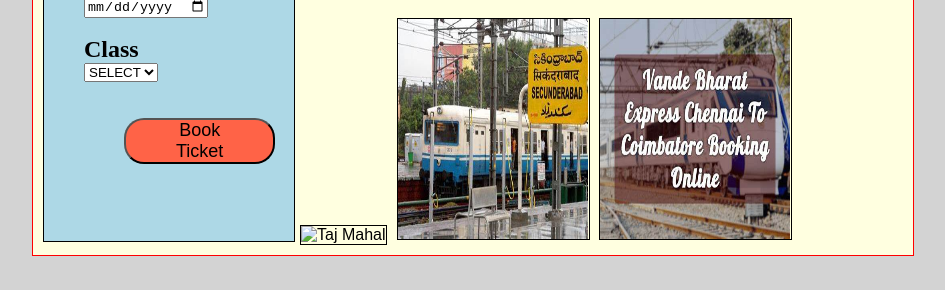
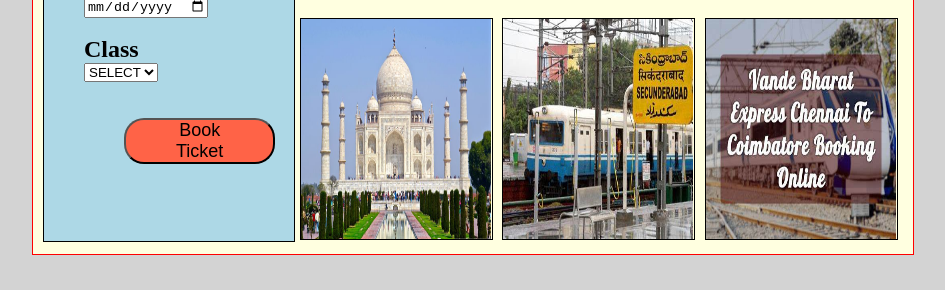
Before and after one commit to hari-varma4/Railway-Ticket-Reservation-System, a plain HTML site: page index.html in a window 1280 px wide. Shown: the part 510-800 px from the top of the page, without its empty margins (167-1112 px from the left). Drawn offline with Linux system fonts and the light colour scheme.

Commit message:
Update index.html

```diff
--- a/index.html
+++ b/index.html
@@ -70,7 +70,7 @@
 
           <h1 class="holiday">ENJOY YOUR JOURNEY</h1>
 
-          <img class="imgs" src="tajmahal.jpeg" alt="Taj Mahal"/>
+          <img class="imgs" src="tajmahal.jpg" alt="Taj Mahal"/>
           <img class="imgs" src="secund.jpeg" alt="Golden Temple"/>
           <img class="imgs" src="van.jpeg" alt="Eiffel Tower"/>
 
```
